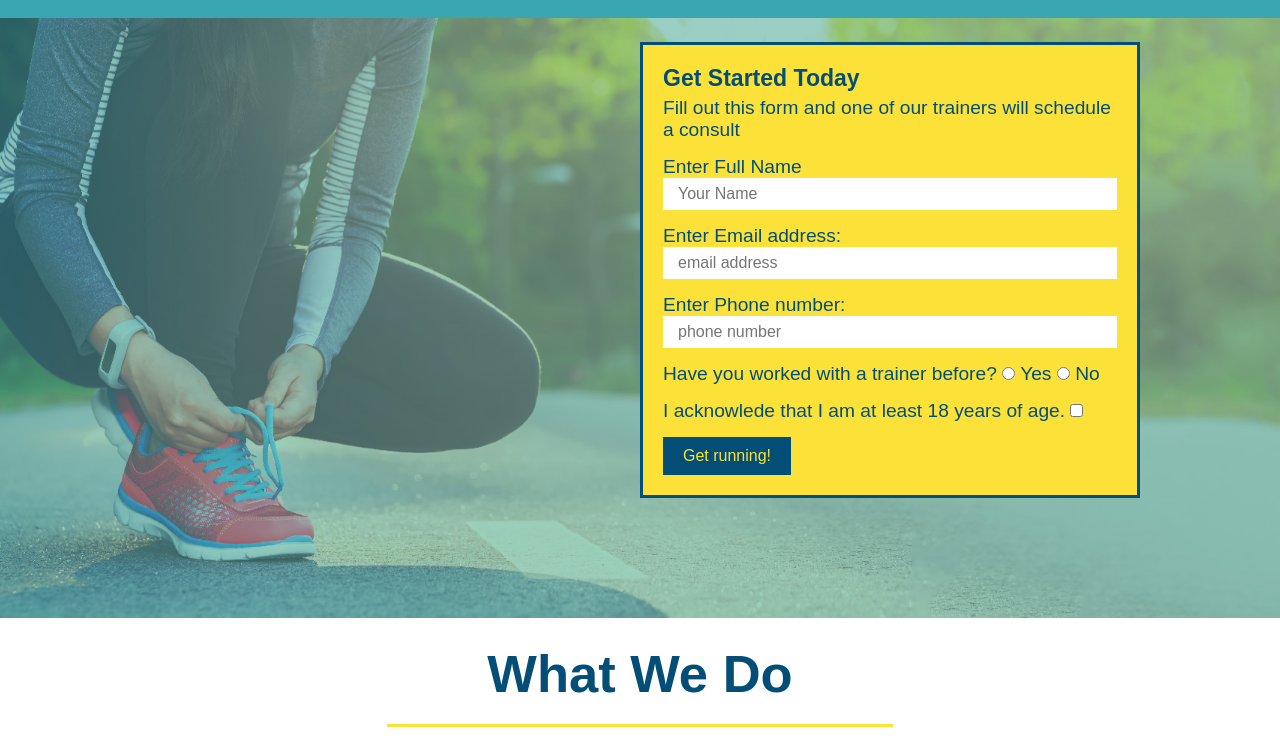
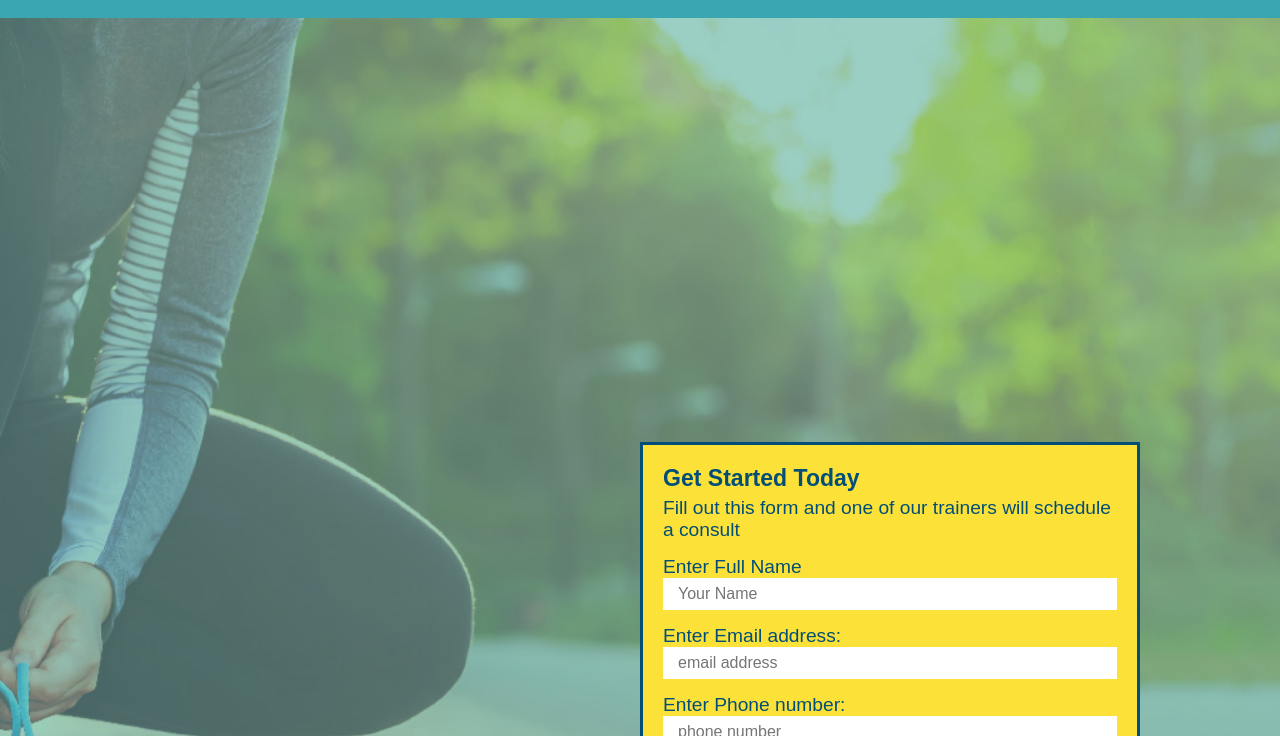
Before and after one commit to mmcelwee8002/Run-Buddy, a plain HTML site: page index.html in a window 1280 px wide. Shown: the part 64-800 px from the top of the page. Drawn offline with Linux system fonts and the light colour scheme.

Commit message:
updated changes

```diff
--- a/assets/css/style.css
+++ b/assets/css/style.css
@@ -39,7 +39,7 @@ body {
     position: absolute; bottom: 120px; right: 140px}
 
  /*Hero Style Start */
- .hero {background-image: url("../images/hero-bg.jpg"); height: 600px; background-size: cover; background-position: center ; position: relative;}
+ .hero {background-image: url("../images/hero-bg.jpg"); height: 1000px; background-size: cover; background-position: center ; position: relative;}
 
  .hero-form button {color: #fce138; background-color: #024e76; border: none; padding: 10px 20px; font-size: 16px;}
 
```
Also changed, not shown: index.html (+1 -0 lines).
